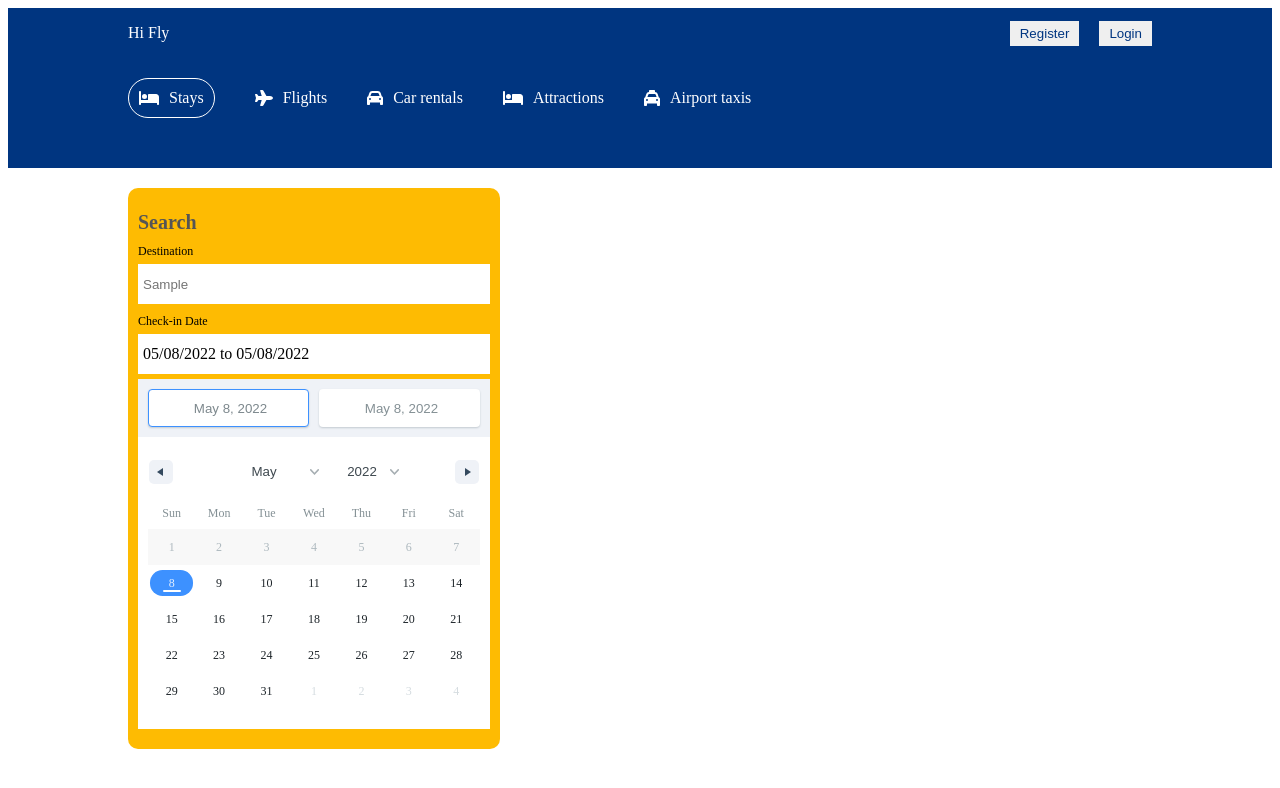
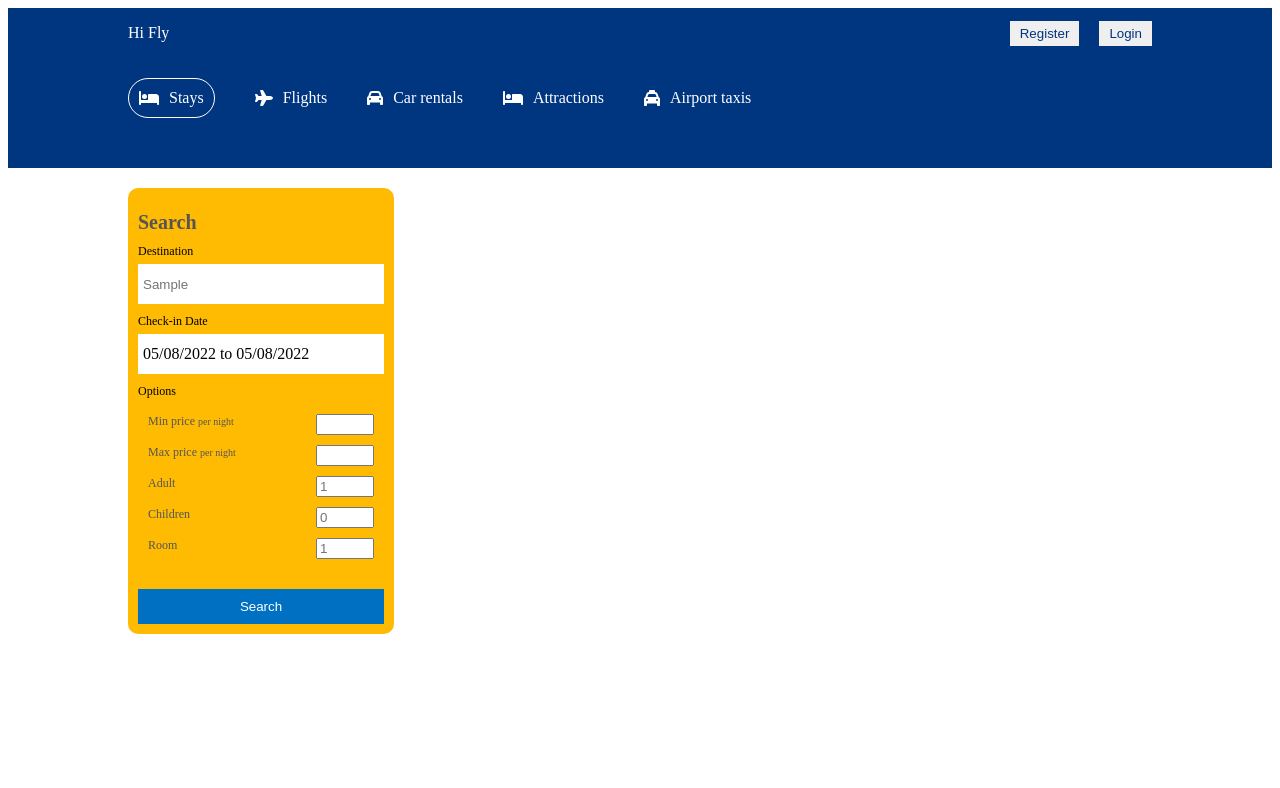
Before and after one commit to mehesultana/hi-fly, a React (Create React App) app: page / in a window 1280 px wide. Both pictures are taken after typing "Sample" into the empty fields and a click on the button "Search". Shown: the top 788 px of the page. Built offline with nearby package versions, Linux system fonts and the light colour scheme.

Commit message:
Search Result List Page

```diff
--- a/src/pages/List/List.jsx
+++ b/src/pages/List/List.jsx
@@ -28,9 +28,38 @@
 						<div className="lsItem">
 							<label>Check-in Date</label>
 							<span onClick={() => setOpenDate(!openDate)}>{`${format(date[0].startDate, 'MM/dd/yyyy')} to ${format(date[0].endDate, 'MM/dd/yyyy')}`}</span>
-
-							<DateRange onChange={(item) => setDate([item.selection])} minDate={new Date()} ranges={date} />
+							{openDate && <DateRange onChange={(item) => setDate([item.selection])} minDate={new Date()} ranges={date} />}
 						</div>
+						<div className="lsItem">
+							<label>Options</label>
+							<div className="lsOptions">
+								<div className="lsOptionItem">
+									<span className="lsOptionText">
+										Min price <small>per night</small>
+									</span>
+									<input type="number" className="lsOptionInput" />
+								</div>
+								<div className="lsOptionItem">
+									<span className="lsOptionText">
+										Max price <small>per night</small>
+									</span>
+									<input type="number" className="lsOptionInput" />
+								</div>
+								<div className="lsOptionItem">
+									<span className="lsOptionText">Adult</span>
+									<input type="number" min={1} className="lsOptionInput" placeholder={options.adult} />
+								</div>
+								<div className="lsOptionItem">
+									<span className="lsOptionText">Children</span>
+									<input type="number" min={0} className="lsOptionInput" placeholder={options.children} />
+								</div>
+								<div className="lsOptionItem">
+									<span className="lsOptionText">Room</span>
+									<input type="number" min={1} className="lsOptionInput" placeholder={options.room} />
+								</div>
+							</div>
+						</div>
+						<button>Search</button>
 					</div>
 					<div className="listResult"></div>
 				</div>
```
